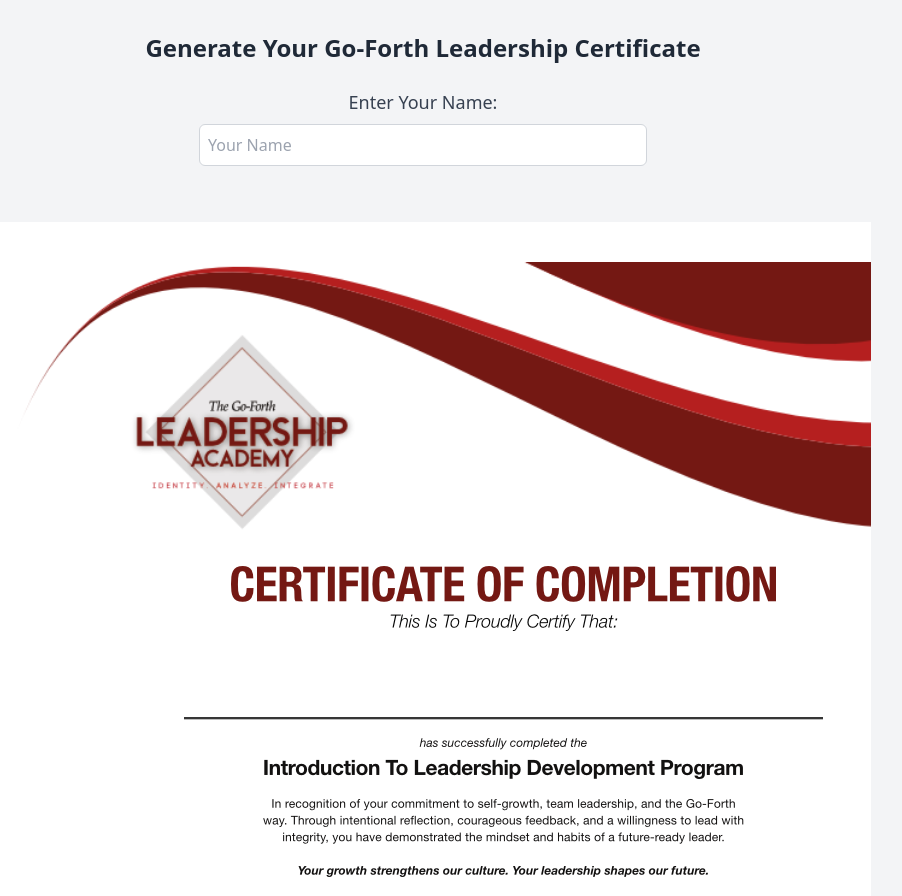
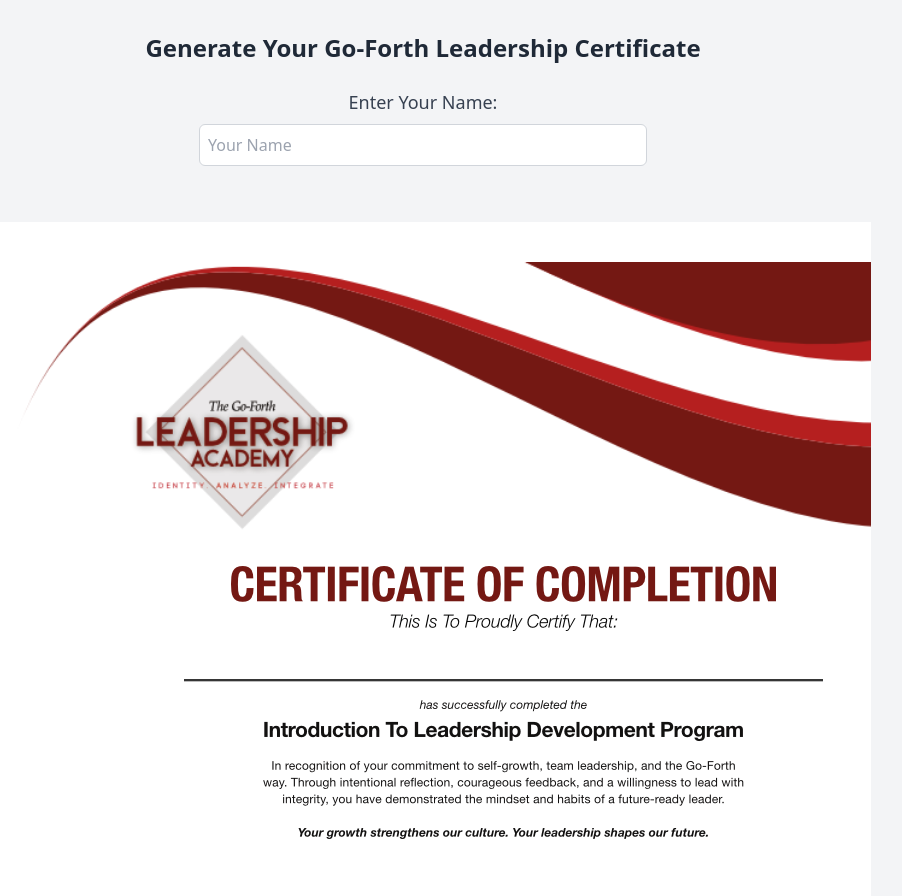
Before and after one commit to goforthacademy/Am-I-A-Leader-A-Self-Guided-Growth-Experience-, a plain HTML site: page forms/certificate.html in a window 1280 px wide. Shown: the top 896 px of the page, without its empty margins (217-1119 px from the left). Drawn offline with nearby package versions, Linux system fonts and the light colour scheme.

Commit message:
Update certificate.html

```diff
--- a/forms/certificate.html
+++ b/forms/certificate.html
@@ -40,7 +40,7 @@
             color: black;
             text-align: center;
             display: inline-block;
-            margin-bottom: 2rem;
+            margin-bottom: 0.5rem;
         }
     </style>
 </head>
@@ -72,12 +72,12 @@
                 </div>
 
                 <!-- Name -->
-                <div class="mb-8">
+                <div class="mb-2">
                     <span id="certificateName"></span>
                 </div>
 
                 <!-- Body -->
-                <img src="https://raw.githubusercontent.com/goforthacademy/Am-I-A-Leader-A-Self-Guided-Growth-Experience-/main/forms/body.png" alt="Body with Text" class="mx-auto max-w-2xl h-auto">
+                <img src="https://raw.githubusercontent.com/goforthacademy/Am-I-A-Leader-A-Self-Guided-Growth-Experience-/main/forms/body.png" alt="Body with Text" class="mx-auto max-w-4xl h-auto">
             </div>
 
             <!-- Footer -->
```
